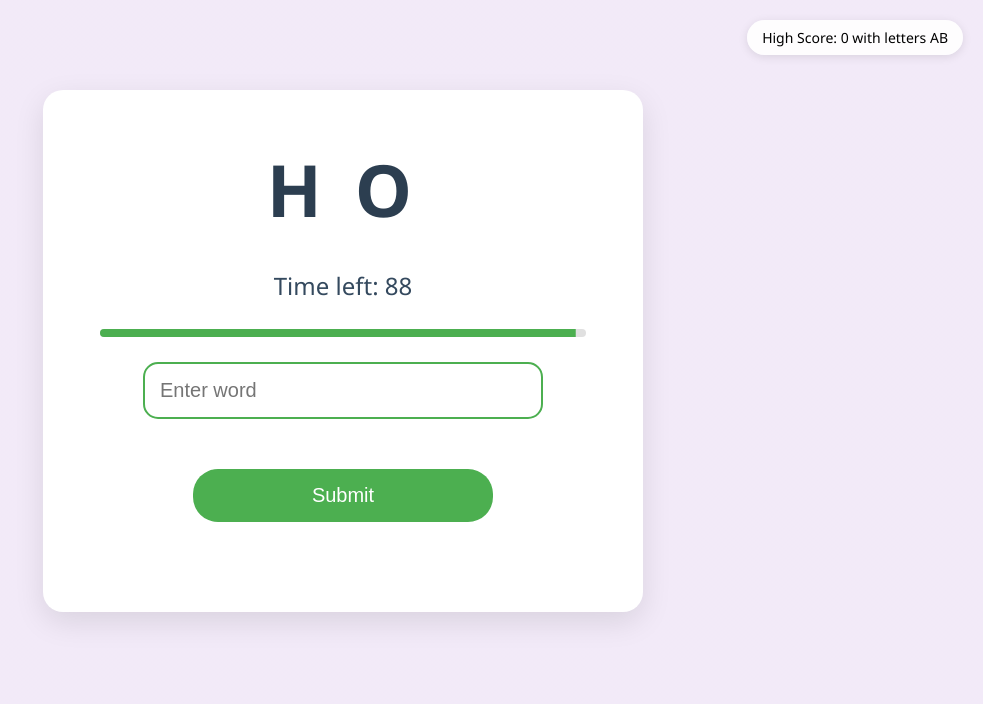
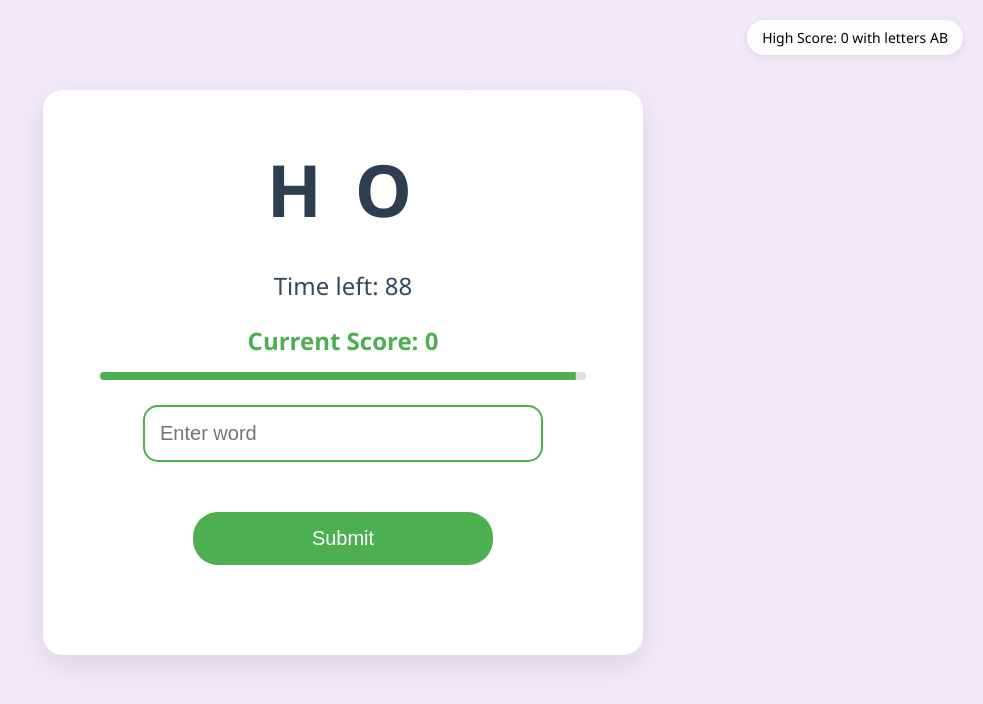
Before and after one commit to aidanzyt/dinaswordgame, a website: page index.html in a window 1280 px wide. Both pictures are taken after a click on the button "Play". Shown: the whole page, without its empty margins (297-1280 px from the left). Drawn offline with Linux system fonts and the light colour scheme.

Commit message:
Update index.html

```diff
--- a/index.html
+++ b/index.html
@@ -329,6 +329,13 @@
     padding: 10px;
 }
 
+#liveScore {
+    font-size: clamp(18px, 4vw, 24px);
+    color: var(--primary-color);
+    margin-top: 10px;
+    font-weight: bold;
+}
+
 #finalWordList p {
     background: #f8f9fa;
     padding: 8px;
@@ -380,6 +387,7 @@
         <div id="game" class="game-container">
             <h1 id="letters">AB</h1>
             <p id="timer">Time left: 90</p>
+            <div id="liveScore">Current Score: 0</div>
             <div class="progress-container">
                 <div class="progress-bar" id="timeProgress"></div>
             </div>
```
